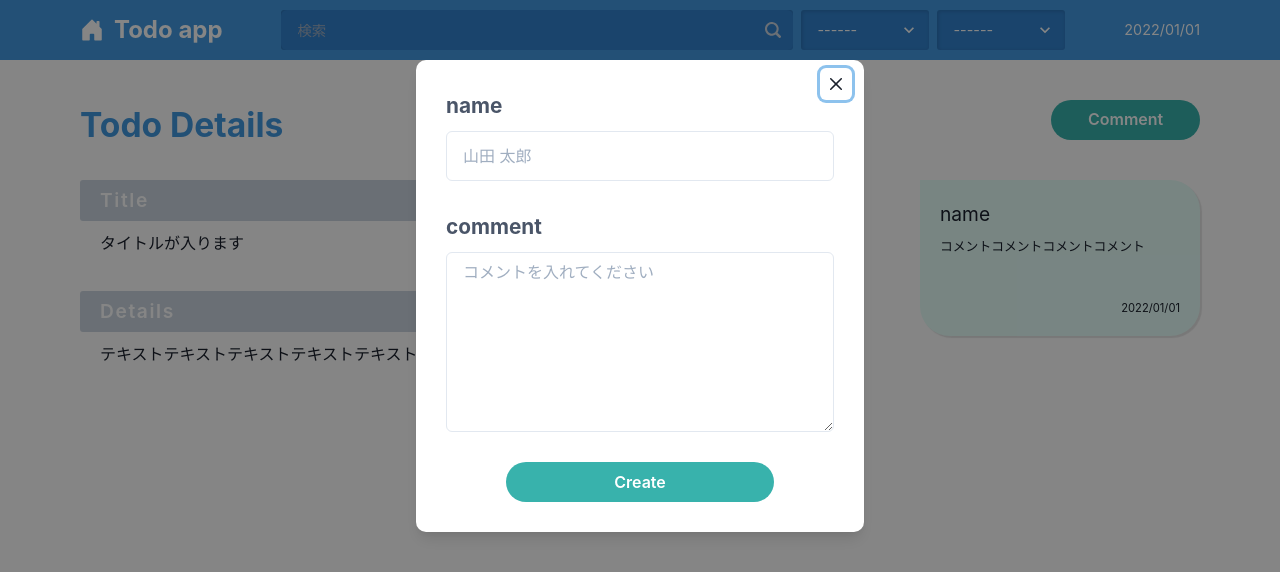
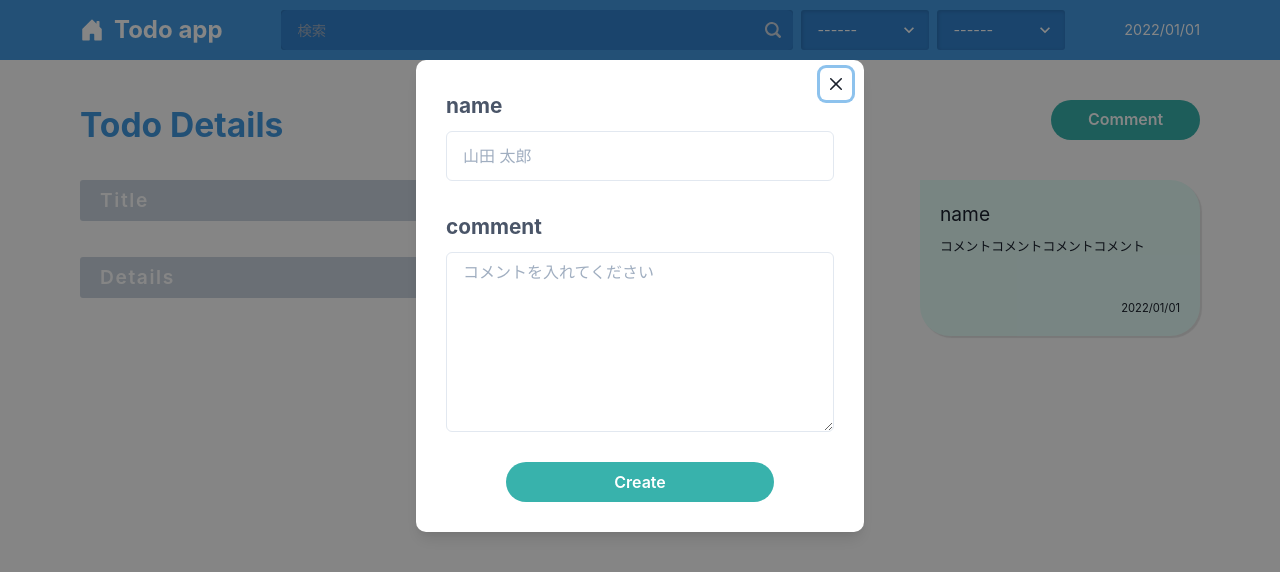
Before and after one commit to nao5100000/my-next-todo-app, a Next.js app: page /DetailTodo in a window 1280 px wide. Both pictures are taken after a click on the button "Comment". Shown: the top 572 px of the page. Built offline with nearby package versions, Linux system fonts and the light colour scheme.

Commit message:
modalをコンポーネント化

```diff
--- a/pages/DetailTodo.jsx
+++ b/pages/DetailTodo.jsx
@@ -1,28 +1,15 @@
-import {
-  Box,
-  Container,
-  Flex,
-  Text,
-  Modal,
-  ModalOverlay,
-  ModalContent,
-  ModalFooter,
-  ModalBody,
-  ModalCloseButton,
-  useDisclosure,
-  Input,
-  Textarea,
-  Button,
-} from "@chakra-ui/react";
+import { Box, Container, Flex, Text, useDisclosure } from "@chakra-ui/react";
+import { useRouter } from "next/router";
 import CommentButton from "../src/atoms/button/CommentButton";
 import DetailTodoTitle from "../src/atoms/text/DetailTodoTitle";
-import SubTitle from "../src/atoms/text/SubTitle";
 import Title from "../src/atoms/text/Title";
 import CommentItem from "../src/molucules/CommentItem";
+import CommentModal from "../src/molucules/CommentModal";
 import Header from "../src/organisms/Header";
 
 const DetailTodo = () => {
   const { isOpen, onOpen, onClose } = useDisclosure();
+  const router = useRouter();
   return (
     <>
       <main>
@@ -44,52 +31,16 @@ const DetailTodo = () => {
           <Box w="70%">
             <Box marginBottom="36px">
               <DetailTodoTitle children="Title" />
-              <Text padding="0 20px">タイトルが入ります</Text>
+              <Text padding="0 20px">{router.query.title}</Text>
             </Box>
             <Box>
               <DetailTodoTitle children="Details" />
-              <Text padding="0 20px">
-                テキストテキストテキストテキストテキストテキストテキストテキストテキストテキスト
-              </Text>
+              <Text padding="0 20px">{router.query.details}</Text>
             </Box>
           </Box>
           <CommentItem />
         </Container>
-
-        <Modal blockScrollOnMount={false} isOpen={isOpen} onClose={onClose}>
-          <ModalOverlay />
-          <ModalContent borderRadius="10px">
-            <ModalCloseButton />
-            <ModalBody padding="30px">
-              <Box marginBottom="30px">
-                <SubTitle children="name" />
-                <Input placeholder="山田 太郎" h="50px" />
-              </Box>
-              <Box>
-                <SubTitle children="comment" />
-                <Textarea
-                  placeholder="コメントを入れてください"
-                  minHeight="180px"
-                />
-              </Box>
-            </ModalBody>
-            <ModalFooter padding="0 0 30px">
-              <Button
-                variant="ghost"
-                maxWidth="300px"
-                width="60%"
-                bg="teal.400"
-                color="white"
-                borderRadius="50px"
-                margin="0 auto"
-                transition="background-color .3s ease-out"
-                _hover={{ background: "teal.200" }}
-              >
-                Create
-              </Button>
-            </ModalFooter>
-          </ModalContent>
-        </Modal>
+        <CommentModal isOpen={isOpen} onClose={onClose} />
       </main>
     </>
   );
--- a/pages/index.js
+++ b/pages/index.js
@@ -32,11 +32,11 @@ export default function Home() {
             breakpointCols={3}
             className="my-masonry-grid"
             columnClassName="my-masonry-grid_column">
-            {/* array of JSX items */}
             {
               todos.map((todo) => (
                 <TodoItem
                   key={todo.id}
+                  todoSingle={todo}
                   todoTitle={todo.title}
                   todoDetails={todo.details}
                   todoPriority={todo.priority}
--- /dev/null
+++ b/src/molucules/CommentModal.jsx
@@ -0,0 +1,54 @@
+import {
+  Box,
+  Modal,
+  ModalOverlay,
+  ModalContent,
+  ModalFooter,
+  ModalBody,
+  ModalCloseButton,
+  Input,
+  Textarea,
+  Button,
+} from "@chakra-ui/react";
+import SubTitle from "../atoms/text/SubTitle";
+
+const CommentModal = ({ isOpen, onClose }) => {
+  return (
+    <Modal blockScrollOnMount={false} isOpen={isOpen} onClose={onClose}>
+      <ModalOverlay />
+      <ModalContent borderRadius="10px">
+        <ModalCloseButton />
+        <ModalBody padding="30px">
+          <Box marginBottom="30px">
+            <SubTitle children="name" />
+            <Input placeholder="山田 太郎" h="50px" />
+          </Box>
+          <Box>
+            <SubTitle children="comment" />
+            <Textarea
+              placeholder="コメントを入れてください"
+              minHeight="180px"
+            />
+          </Box>
+        </ModalBody>
+        <ModalFooter padding="0 0 30px">
+          <Button
+            variant="ghost"
+            maxWidth="300px"
+            width="60%"
+            bg="teal.400"
+            color="white"
+            borderRadius="50px"
+            margin="0 auto"
+            transition="background-color .3s ease-out"
+            _hover={{ background: "teal.200" }}
+          >
+            Create
+          </Button>
+        </ModalFooter>
+      </ModalContent>
+    </Modal>
+  );
+};
+
+export default CommentModal;
```
Also changed, not shown: src/organisms/TodoItem.jsx (+22 -1 lines).
